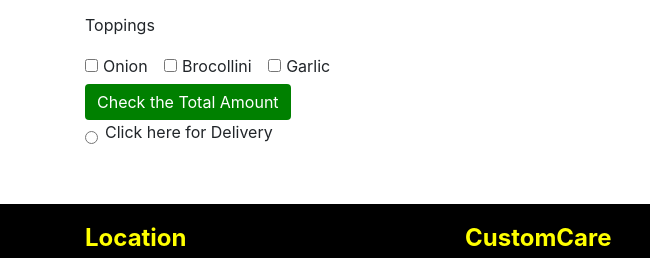
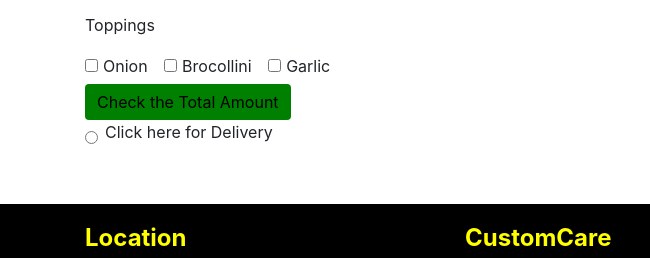
Before and after one commit to iamzilfa/PIZZA-SHOP, a plain HTML site: page index.html in a window 1280 px wide. Shown: the part 1731-1989 px from the top of the page, 0-650 px from the left. Drawn offline with nearby package versions, Linux system fonts and the light colour scheme; a web font is replaced by a local one.

Commit message:
LAST COMMIT

```diff
--- a/index.html
+++ b/index.html
@@ -96,7 +96,7 @@
               <input class="form-check-input" type="checkbox" id="inlineCheckbox3" value="garlic">
               <label class="form-check-label" for="inlineCheckbox3">Garlic</label>
             </div> <br>
-            <button type="submit" class="btn btn-primary" style="background-color: green; border: none; color: color;">Check the Total Amount</button>
+            <button type="submit" class="btn btn-primary" style="background-color: green; border: none; color:black;">Check the Total Amount</button>
 
             <div class="form-check">
               <input class="form-check-input" onclick="theFunc()" type="radio" name="exampleRadios" id="exampleRadios2"
```
Also changed, not shown: 1 other file.
